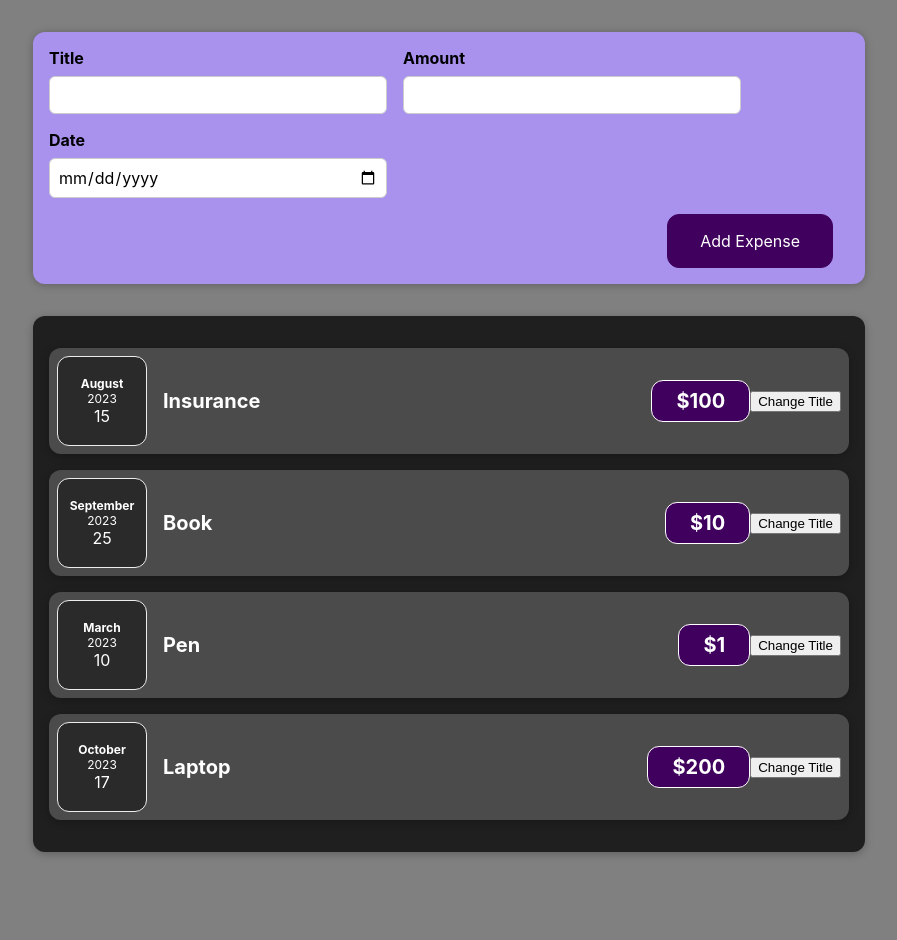
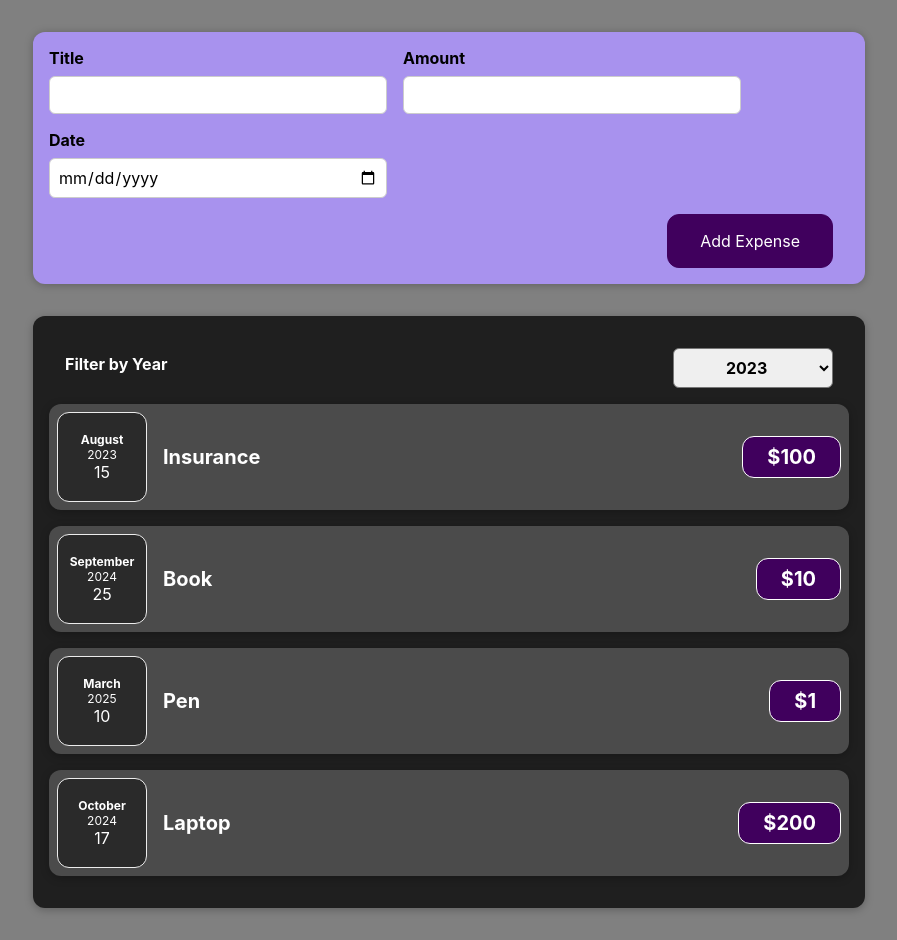
Before and after one commit to nishabdShunya/Automating-React-Course-for-Sharpener-Tech, a React (Create React App) app: page / in a window 1280 px wide. Shown: the whole page, without its empty margins (191-1088 px from the left). Before the commit the page ends 884 px from the top, so only its background shows below. Built offline with nearby package versions, Linux system fonts and the light colour scheme.

Commit message:
Add. A2-T9-Expenses Filter - Without Solution

```diff
--- a/src/App.js
+++ b/src/App.js
@@ -2,13 +2,15 @@
 import Expenses from "./components/Expenses/Expenses";
 import NewExpense from "./components/NewExpense/NewExpense";
 
+const DUMMY_EXPENSES = [
+  { id: 1, title: "Insurance", date: new Date(2023, 7, 15), price: 100 },
+  { id: 2, title: "Book", date: new Date(2024, 8, 25), price: 10 },
+  { id: 3, title: "Pen", date: new Date(2025, 2, 10), price: 1 },
+  { id: 4, title: "Laptop", date: new Date(2024, 9, 17), price: 200 },
+];
+
 const App = () => {
-  const [expenses, setExpenses] = useState([
-    { id: 1, title: "Insurance", date: new Date(2023, 7, 15), price: 100 },
-    { id: 2, title: "Book", date: new Date(2023, 8, 25), price: 10 },
-    { id: 3, title: "Pen", date: new Date(2023, 2, 10), price: 1 },
-    { id: 4, title: "Laptop", date: new Date(2023, 9, 17), price: 200 },
-  ]);
+  const [expenses, setExpenses] = useState(DUMMY_EXPENSES);
 
   const addExpenseHandler = (expense) => {
     setExpenses((prevExpenses) => {
--- a/src/components/Expenses/ExpenseItem.js
+++ b/src/components/Expenses/ExpenseItem.js
@@ -4,20 +4,13 @@
 import Card from "../UI/Card";
 
 const ExpenseItem = (props) => {
-  const [title, setTitle] = useState(props.title);
-
-  function buttonClickHandler() {
-    setTitle("New Title");
-  }
-
   return (
     <Card className="expense-item">
       <ExpenseDate date={props.date} />
       <div className="expense-item__description">
-        <h2>{title}</h2>
+        <h2>{props.title}</h2>
         <div className="expense-item__price">${props.price}</div>
       </div>
-      <button onClick={buttonClickHandler}>Change Title</button>
     </Card>
   );
 };
--- a/src/components/Expenses/Expenses.js
+++ b/src/components/Expenses/Expenses.js
@@ -1,11 +1,24 @@
-import React from "react";
+// Write your code at relevant places in the code below:
+
+import React, { useState } from "react";
 import ExpenseItem from "./ExpenseItem";
+import ExpensesFilter from "./ExpensesFilter";
 import "./Expenses.css";
 import Card from "../UI/Card";
 
 const Expenses = (props) => {
+  const [filteredYear, setFilteredYear] = useState("2023");
+
+  const changeFilterHandler = (selectedYear) => {
+    setFilteredYear(selectedYear);
+  };
+
   return (
     <Card className="expenses">
+      <ExpensesFilter
+        selected={filteredYear}
+        onChangeFilter={changeFilterHandler}
+      />
       {props.expenses.map((expense) => {
         return (
           <ExpenseItem
--- /dev/null
+++ b/src/components/Expenses/ExpensesFilter.css
@@ -0,0 +1,24 @@
+.expenses-filter {
+  color: white;
+  padding: 0 1rem;
+}
+
+.expenses-filter__control {
+  display: flex;
+  width: 100%;
+  align-items: center;
+  justify-content: space-between;
+  margin: 1rem 0;
+}
+
+.expenses-filter label {
+  font-weight: bold;
+  margin-bottom: 0.5rem;
+}
+
+.expenses-filter select {
+  font: inherit;
+  padding: 0.5rem 3rem;
+  font-weight: bold;
+  border-radius: 6px;
+}
--- /dev/null
+++ b/src/components/Expenses/ExpensesFilter.js
@@ -0,0 +1,27 @@
+import React from "react";
+import "./ExpensesFilter.css";
+
+const ExpensesFilter = (props) => {
+  const dropdownChangeHandler = (event) => {
+    props.onChangeFilter(event.target.value);
+  };
+
+  return (
+    <div className="expenses-filter">
+      <div className="expenses-filter__control">
+        <label htmlFor="year-dropdown">Filter by Year</label>
+        <select
+          value={props.selected}
+          onChange={dropdownChangeHandler}
+          id="year-dropdown"
+        >
+          <option value="2023">2023</option>
+          <option value="2024">2024</option>
+          <option value="2025">2025</option>
+        </select>
+      </div>
+    </div>
+  );
+};
+
+export default ExpensesFilter;
```
Also changed, not shown: 2 other files (tests, documents, lock files or other folders).
